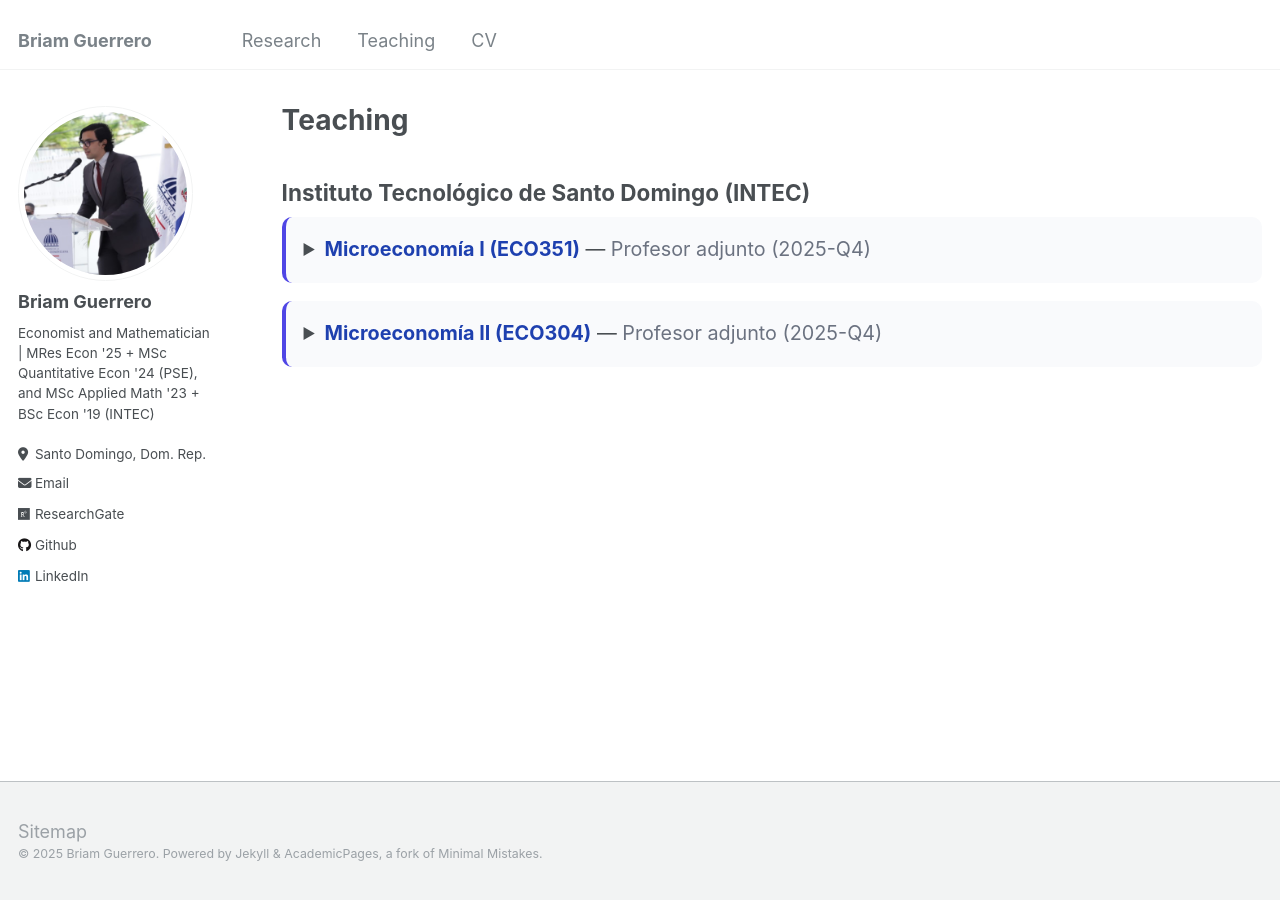
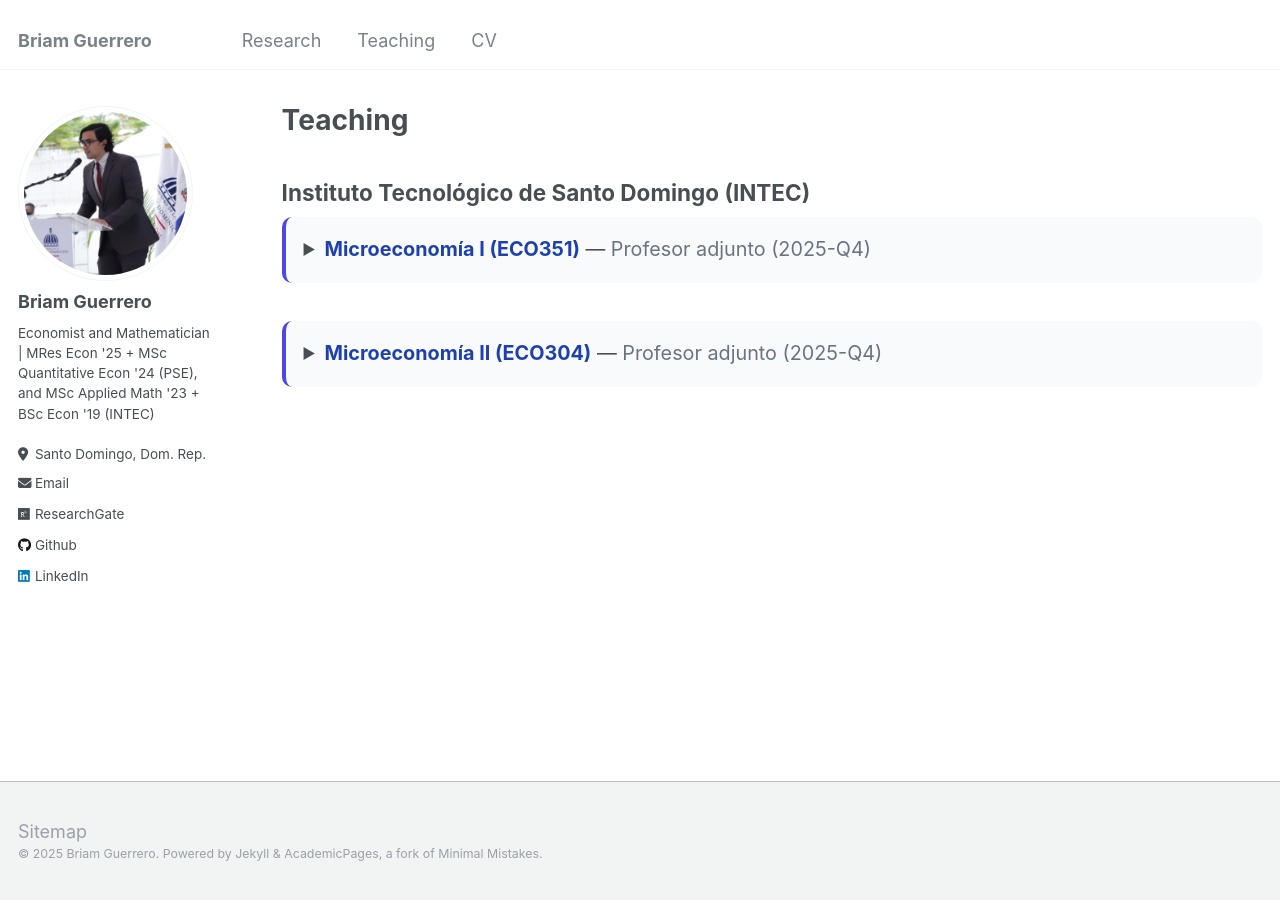
Before and after one commit to briamguerrerob/briamguerrerob.github.io, a Jekyll site: the page built from _pages/teaching.md, in a window 1280 px wide. Built offline with Jekyll 4.4.1, drawn with Linux system fonts in a browser that asks for light colours.

Commit message:
Update teaching.md

```diff
--- a/_pages/teaching.md
+++ b/_pages/teaching.md
@@ -27,7 +27,7 @@ author_profile: true
     - 📝 Apuntes de clase
   </details>
 
-  <div style="height:0.5em;"></div>
+  <div style="height:0.35em;"></div>
 
   <details markdown="1">
     <summary style="background:#f3f4f6; padding:0.45em 0.7em; border-radius:6px;">📘 Prácticas y guías de ejercicios</summary>
@@ -42,6 +42,8 @@ author_profile: true
 </details>
 </div>
 
+
+<div style="height:0.5em;"></div>
 <!-- Micro II -->
 <div style="background-color:#f9fafc; border-left:4px solid #4f46e5; padding:1em; border-radius:10px; margin:0.6em 0 1em;">
 <details markdown="1">
```
